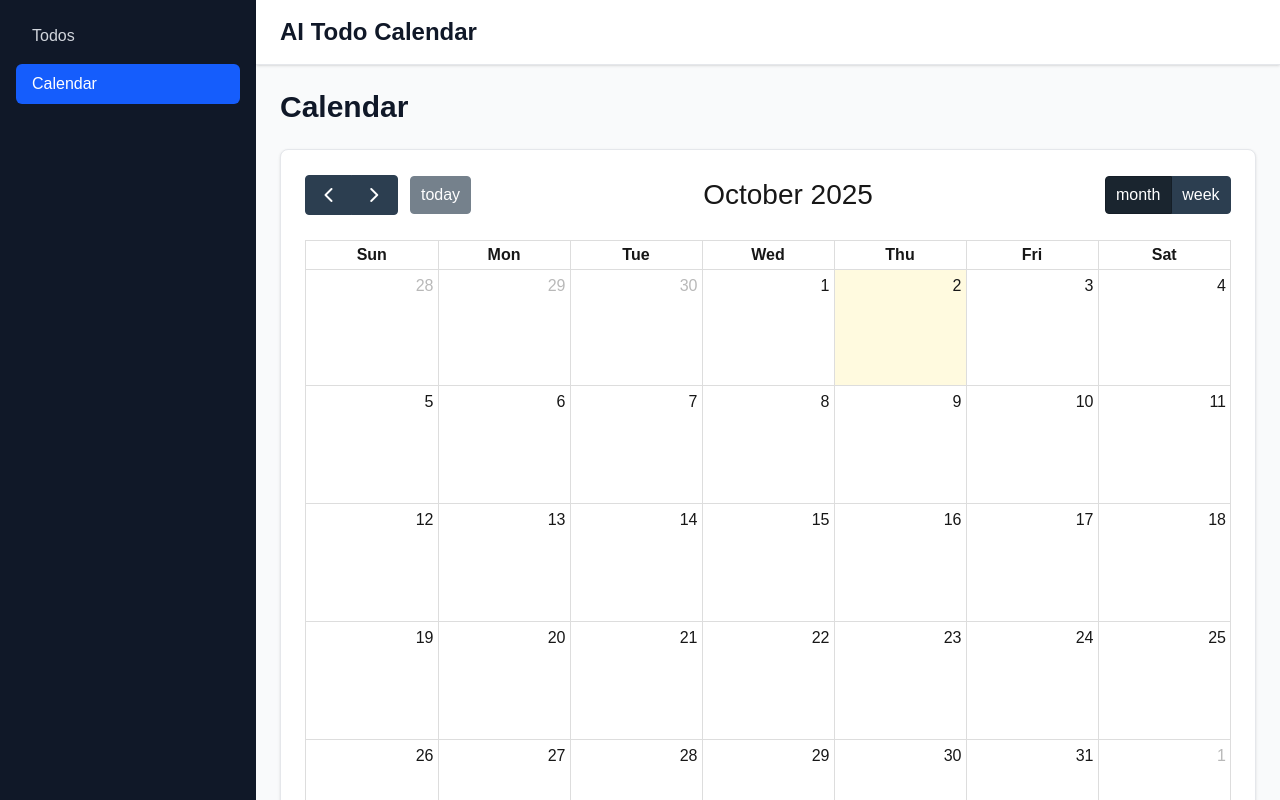
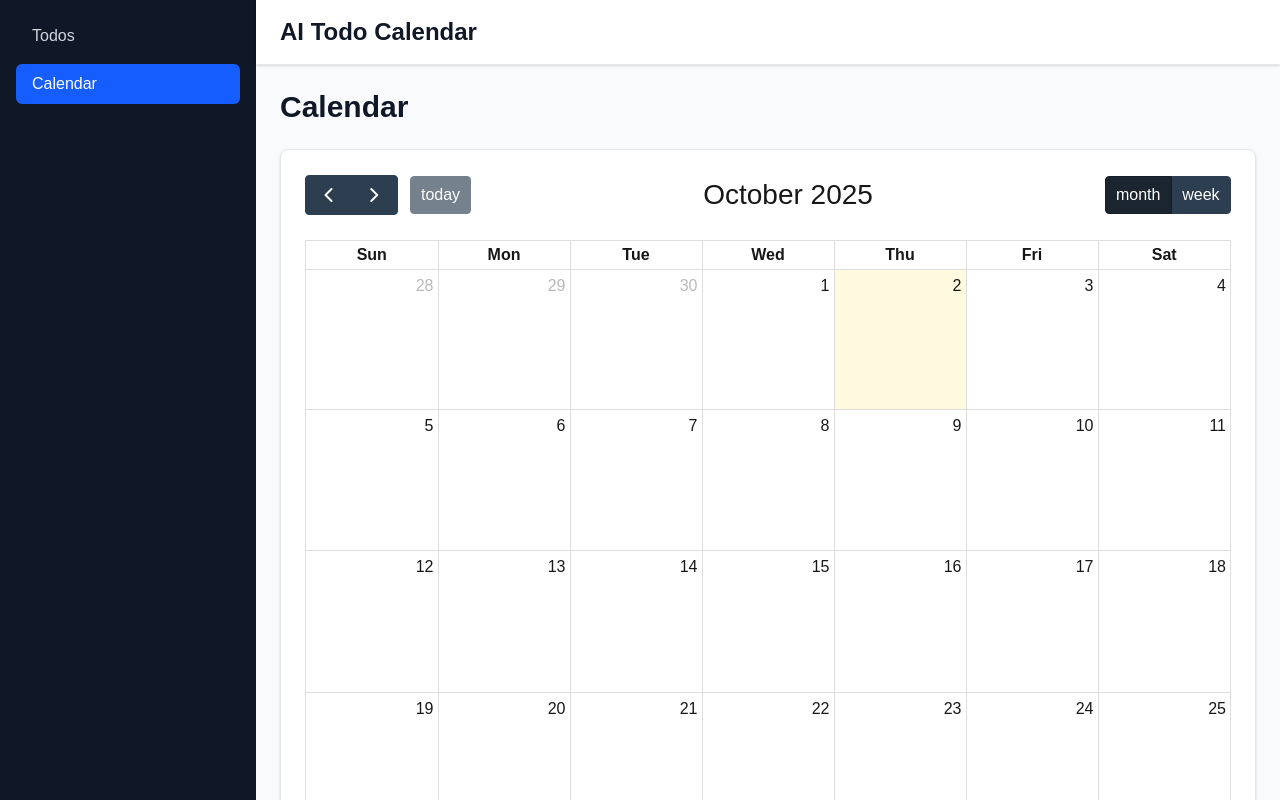
Before and after one commit to ChuqingShi/ai-todo-calendar, a Next.js app: page /calendar in a window 1280 px wide. Shown: the top 800 px of the page. Built offline with nearby package versions, Linux system fonts and the light colour scheme.

Commit message:
fix: set calendar to show dynamic week count instead of fixed rows

```diff
--- a/app/calendar/page.tsx
+++ b/app/calendar/page.tsx
@@ -70,6 +70,7 @@ export default function CalendarPage() {
           selectable={false}
           dayMaxEvents={true}
           eventOrder="order"
+          fixedWeekCount={false}
           headerToolbar={{
             left: "prev,next today",
             center: "title",
```
